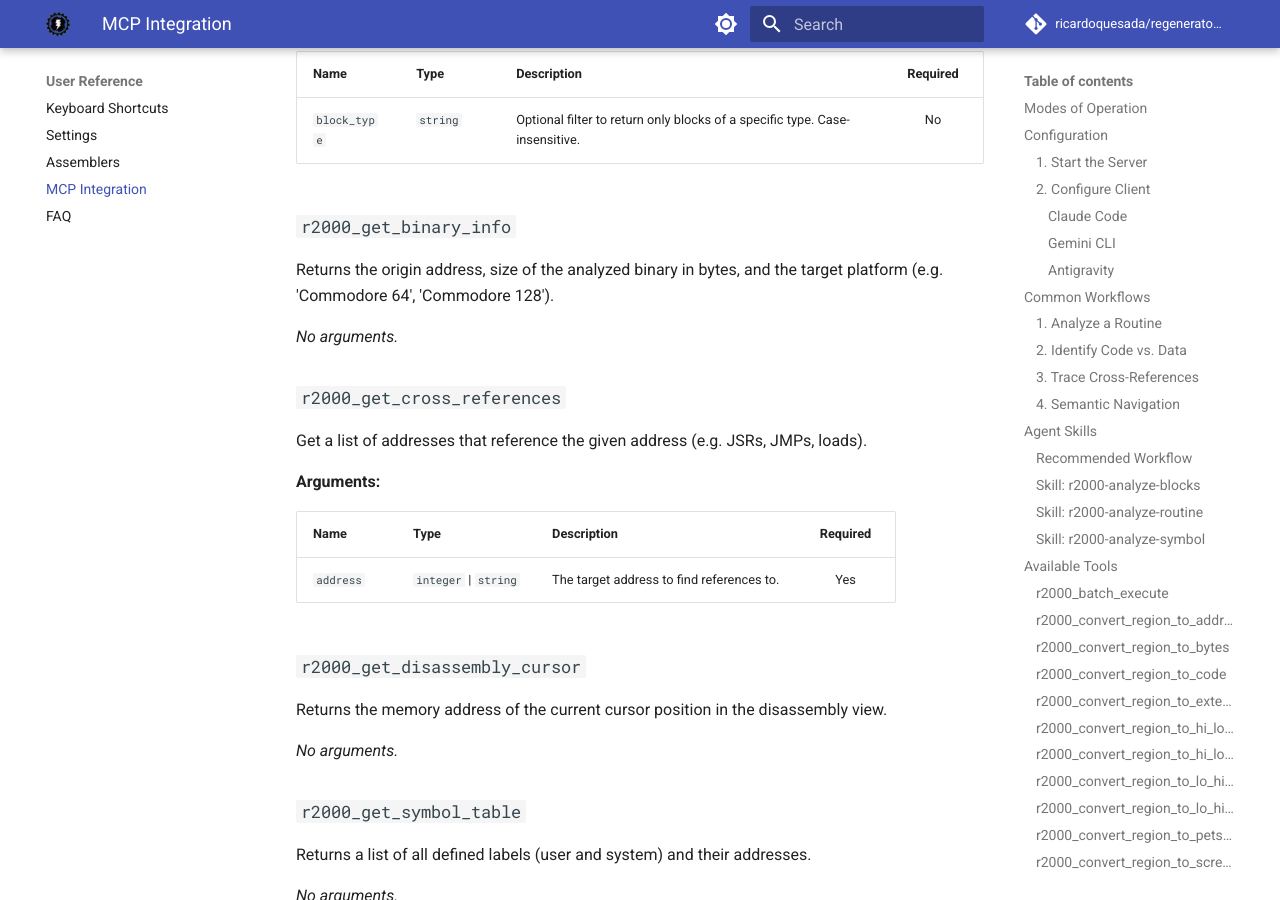
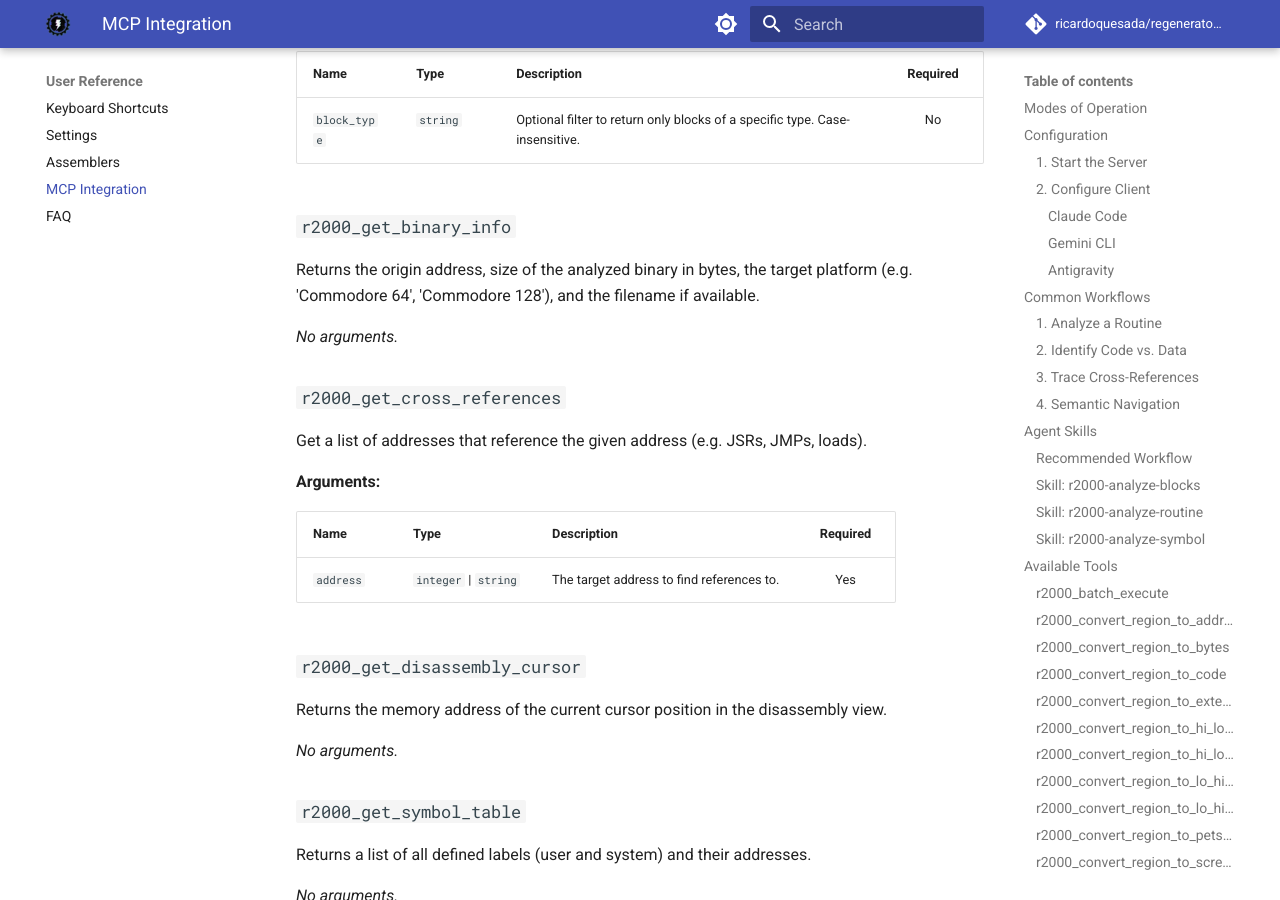
Before and after one commit to ricardoquesada/regenerator2000, an MkDocs documentation site: the page built from docs/mcp.md, in a window 1280 px wide and 900 px high, scrolled down 12519 px. Built offline with MkDocs 1.6.1 and Material for MkDocs 9.7.7, drawn with Linux system fonts in a browser that asks for light colours; comment, search, counter and statistics services are not loaded.

Commit message:
mcp: filename included in get_binary_info. useful for skills

```diff
--- a/docs/mcp.md
+++ b/docs/mcp.md
@@ -429,7 +429,7 @@ Returns the list of memory blocks as analyzed, including their range and type. R
 
 ### `r2000_get_binary_info`
 
-Returns the origin address, size of the analyzed binary in bytes, and the target platform (e.g. 'Commodore 64', 'Commodore 128').
+Returns the origin address, size of the analyzed binary in bytes, the target platform (e.g. 'Commodore 64', 'Commodore 128'), and the filename if available.
 
 _No arguments._
 
```
Also changed, not shown: .agent/skills/r2000-analyze-blocks/SKILL.md (+1 -0 lines), .agent/skills/r2000-analyze-routine/SKILL.md (+3 -2 lines), .agent/skills/r2000-analyze-symbol/SKILL.md (+1 -0 lines), 1 other file.
